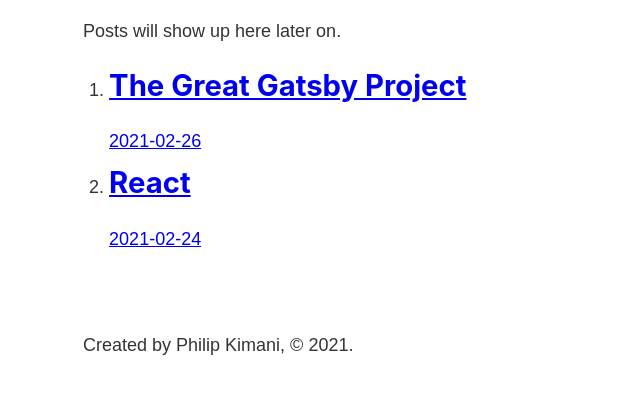
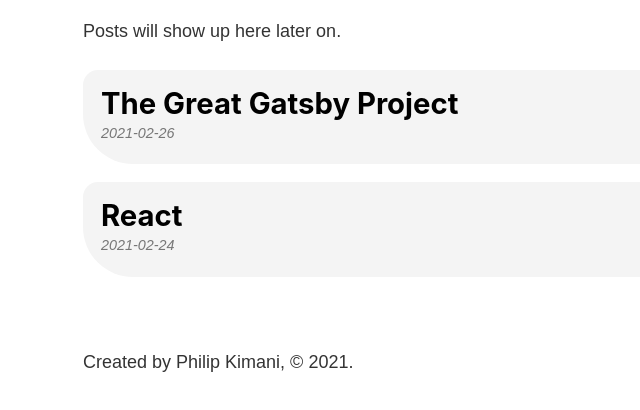
Before and after one commit to der-Ubermensch/gatsby-project-blogs, a Gatsby site: page /blog in a window 1280 px wide. Shown: the part 398-808 px from the top of the page, without its empty margins (200-840 px from the left). Built offline with nearby package versions, Linux system fonts and the light colour scheme; Gatsby itself is replaced by a stand-in of ours.

Commit message:
Add blog styles.

```diff
--- a/src/components/footer.js
+++ b/src/components/footer.js
@@ -1,5 +1,7 @@
 import React from 'react';
 import { graphql, useStaticQuery } from 'gatsby';
+
+import footerStyles from './footer.module.scss';
 
 const Footer = () => {
     const data = useStaticQuery(graphql`{
@@ -11,7 +13,7 @@
       }`)
 
     return (
-        <footer>
+        <footer className={footerStyles.footer}>
             <p>Created by {/*der-Ubermensch*/
             data.site.siteMetadata.author}, &#169; 2021.</p>
         </footer>
--- /dev/null
+++ b/src/components/footer.module.scss
@@ -0,0 +1,3 @@
+.footer {
+    margin-top: 3rem;
+}
--- a/src/pages/blog.js
+++ b/src/pages/blog.js
@@ -2,6 +2,7 @@
 import { Link, graphql, useStaticQuery } from 'gatsby';
 
 import Layout from "../components/layout";
+import blogStyles from "./blog.module.scss";
 
 
 const  BlogPage = () => {
@@ -25,7 +26,7 @@
 
     const blogs = data.allMarkdownRemark.edges.map((edge) => {
         return (
-        <li>
+        <li className={blogStyles.post}>
             <Link to={`/blog/${edge.node.fields.slug}`}>
               <h2>{edge.node.frontmatter.title}</h2>
               <p>{edge.node.frontmatter.date}</p>
@@ -40,8 +41,8 @@
 
         <h1>Blog</h1>
         <p>Posts will show up here later on.</p>
-        <ol>
-            { blogs }
+        <ol className={blogStyles.posts}>
+          { blogs }
         </ol>
 
         </Layout>
--- /dev/null
+++ b/src/pages/blog.module.scss
@@ -0,0 +1,31 @@
+.posts {
+    list-style-type: none;
+    margin: 0;
+}
+
+.post {
+    margin: 1rem 0;
+
+    a {
+        background: #f4f4f4;
+        color: #000;
+        display: block;
+        padding: 1rem;
+        text-decoration: none;
+        border-radius: 15px 50px;
+
+        &:hover {
+            background: #e4e4e4;
+        }
+    }
+
+    h2 {
+        margin-bottom: 0;
+    }
+
+    p {
+        color: #777;
+        font-size: .8rem;
+        font-style: italic;
+    }
+}
```
